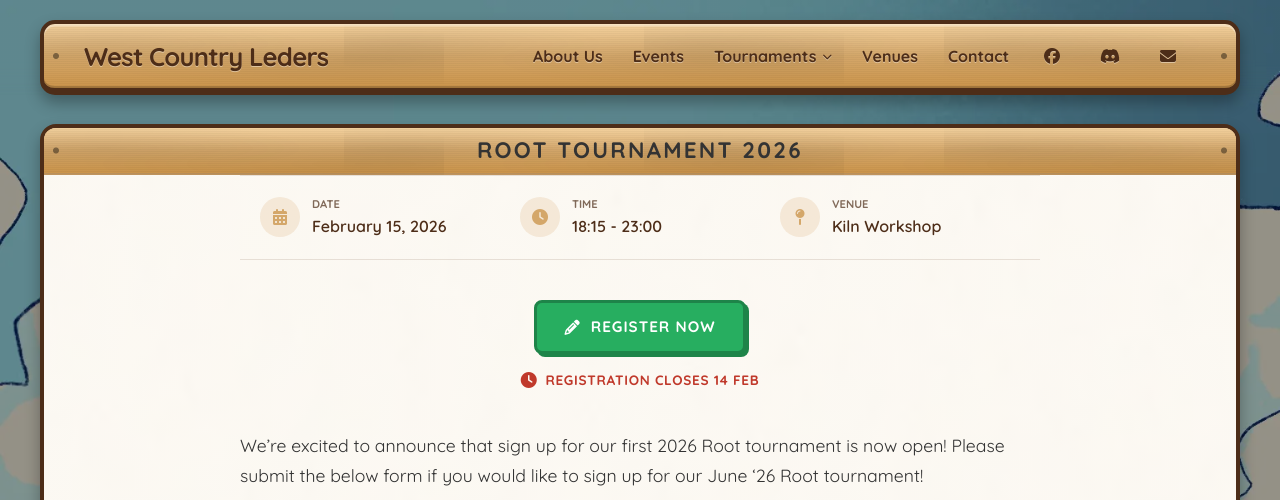
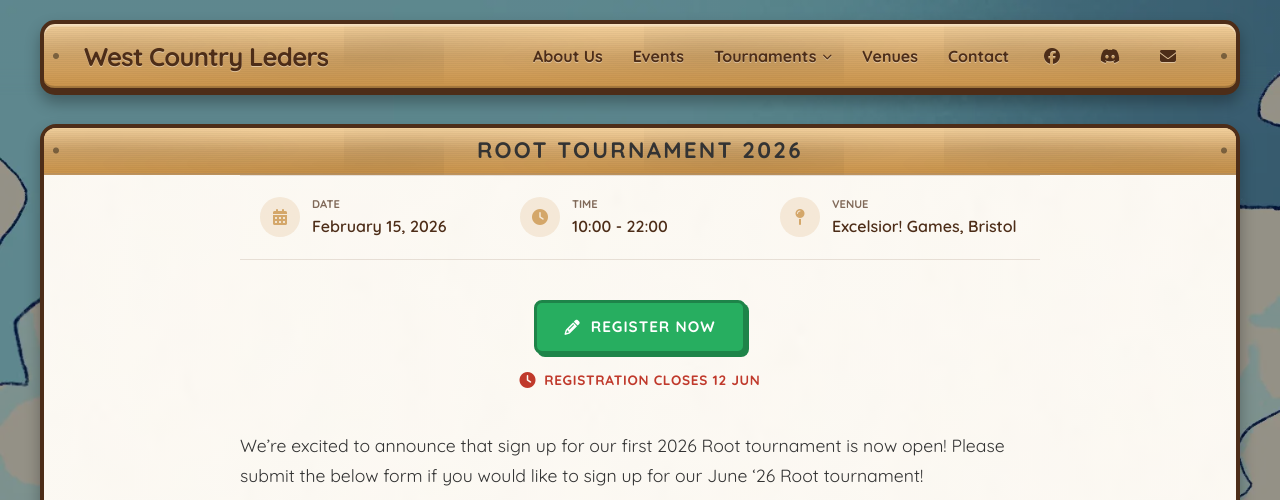
Before and after one commit to ChilledEther/west-country-leders-new, a Jekyll site: the page built from _tournaments/2026-06-root-tournament.md, in a window 1280 px wide and 900 px high. Shown: the top 500 px of the window. Built offline with Jekyll 4.4.1, drawn with Linux system fonts in a browser that asks for light colours.

Commit message:
Update tournament details for Root Tournament 2026

```diff
--- a/_tournaments/2026-06-root-tournament.md
+++ b/_tournaments/2026-06-root-tournament.md
@@ -1,11 +1,11 @@
 ---
 title: "Root Tournament 2026"
 date: 2026-02-15
-venue: "Kiln Workshop"
-address: "63 North Rd, Bishopston, BS6 5AD"
-time: "18:15 - 23:00"
-reg_start: 2026-01-01
-reg_end: 2026-02-14
+venue: "Excelsior! Games, Bristol"
+address: "51 - 53 Merchant Street. Bristol. BS1 3EE"
+time: "10:00 - 22:00"
+reg_start: 2026-01-20
+reg_end: 2026--06-12
 signup_url: "https://docs.google.com/forms/d/e/1FAIpQLSd5Bvo_SID4aZnT3GAhLE440nKz_Gs1J7Py2ObZ3I5OoV97mg/viewform"
 layout: tournament
 ---
```
